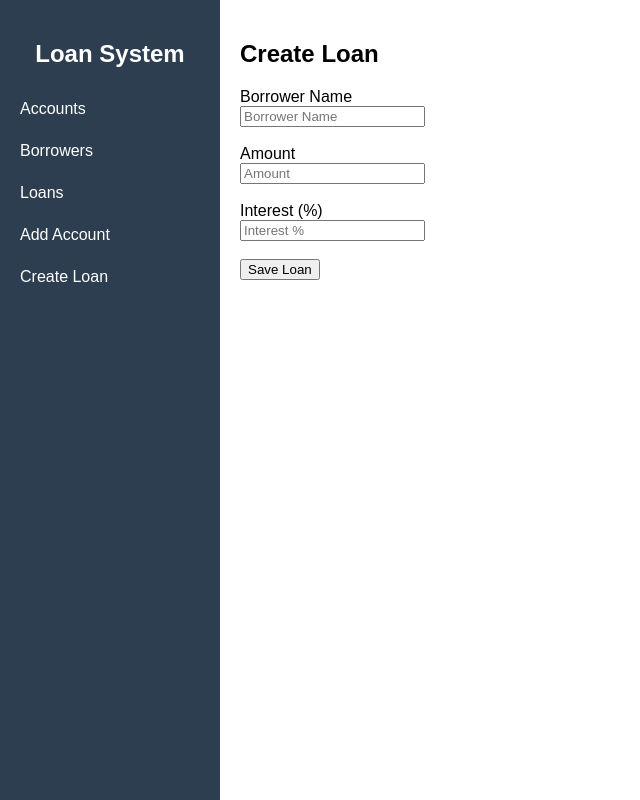
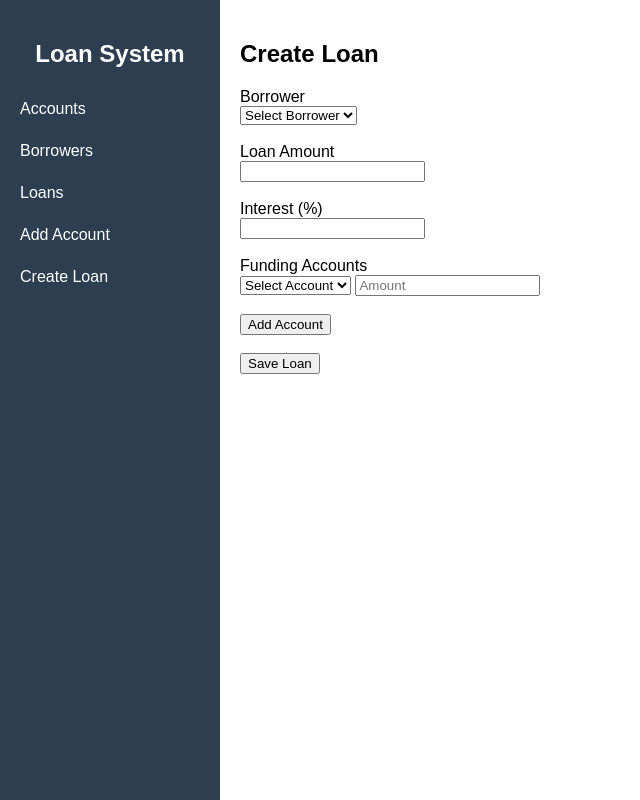
Before and after one commit to Marldhn/LoanManagement, a PHP site: page /create.php in a window 1280 px wide. Shown: the whole page, without its empty margins (0-640 px from the left). Run offline with PHP 8.4, Linux system fonts and the light colour scheme; data that the repository does not hold is empty.

Commit message:
AddMoreFundsInLoan

```diff
--- a/app/controllers/AccountController.php
+++ b/app/controllers/AccountController.php
@@ -39,4 +39,5 @@ class AccountController {
         header("Location: /LoanManagement/public/index.php?url=account/index");
         exit;
     }
+
 }
--- a/app/views/loans/create.php
+++ b/app/views/loans/create.php
@@ -4,20 +4,131 @@
 
 <form method="POST" action="/LoanManagement/public/index.php?url=loan/store">
 
-    <label>Borrower Name</label><br>
-    <input type="text" name="borrower_name" placeholder="Borrower Name" required>
+    <!-- BORROWER -->
+    <label>Borrower</label><br>
+
+    <select name="borrower_id" required>
+
+        <option value="">Select Borrower</option>
+
+        <?php foreach ($borrowers as $borrower): ?>
+
+            <option value="<?= $borrower['id'] ?>">
+
+                <?= $borrower['fullname'] ?>
+
+            </option>
+
+        <?php endforeach; ?>
+
+    </select>
+
     <br><br>
 
-    <label>Amount</label><br>
-    <input type="number" name="amount" placeholder="Amount" required>
+    <!-- LOAN AMOUNT -->
+    <label>Loan Amount</label><br>
+
+    <input type="number" name="amount" required>
+
     <br><br>
 
+    <!-- INTEREST -->
     <label>Interest (%)</label><br>
-    <input type="number" name="interest" placeholder="Interest %" required>
+
+    <input type="number" name="interest" required>
+
     <br><br>
 
-    <button type="submit">Save Loan</button>
+    <!-- FUNDING ACCOUNTS -->
+    <label>Funding Accounts</label>
+
+    <div id="account-wrapper">
+
+        <div class="account-row">
+
+            <select name="account_id[]" required>
+
+                <option value="">Select Account</option>
+
+                <?php foreach ($accounts as $account): ?>
+
+                    <option value="<?= $account['id'] ?>">
+
+                        <?= $account['account_name'] ?>
+
+                        (Balance: ₱<?= number_format($account['balance'], 2) ?>)
+
+                    </option>
+
+                <?php endforeach; ?>
+
+            </select>
+
+            <input
+                type="number"
+                name="account_amount[]"
+                placeholder="Amount"
+                required
+            >
+
+        </div>
+
+    </div>
+
+    <br>
+
+    <button type="button" onclick="addAccountRow()">
+        Add Account
+    </button>
+
+    <br><br>
+
+    <button type="submit">
+        Save Loan
+    </button>
 
 </form>
 
+<script>
+
+function addAccountRow() {
+
+    let html = `
+
+        <div class="account-row" style="margin-top:10px;">
+
+            <select name="account_id[]" required>
+
+                <option value="">Select Account</option>
+
+                <?php foreach ($accounts as $account): ?>
+
+                    <option value="<?= $account['id'] ?>">
+
+                        <?= $account['account_name'] ?>
+
+                        (Balance: ₱<?= number_format($account['balance'], 2) ?>)
+
+                    </option>
+
+                <?php endforeach; ?>
+
+            </select>
+
+            <input
+                type="number"
+                name="account_amount[]"
+                placeholder="Amount"
+                required
+            >
+
+        </div>
+    `;
+
+    document.getElementById('account-wrapper')
+        .insertAdjacentHTML('beforeend', html);
+}
+
+</script>
+
 <?php include __DIR__ . "/../layouts/footer.php"; ?>
```
Also changed, not shown: app/controllers/LoanController.php (+61 -3 lines), app/models/Account.php (+41 -2 lines), app/models/Loan.php (+46 -7 lines), app/views/borrowers/create.php (+21 -0 lines), app/views/loans/index.php (+13 -3 lines).
